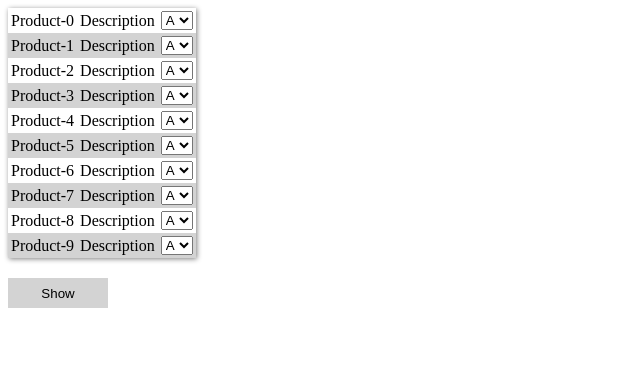
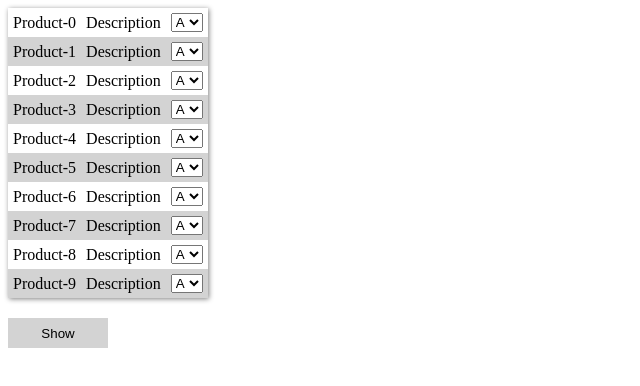
Before and after one commit to angular-play/angular-dropdown, a plain HTML site: page index.html in a window 1280 px wide. Shown: the whole page, without its empty margins (0-640 px from the left). Drawn offline with Linux system fonts and the light colour scheme.

Commit message:
change padding

```diff
--- a/css/style.css
+++ b/css/style.css
@@ -1,8 +1,9 @@
 td {
 /*   background-color: gray; */
   border:none;
-  padding: 3px;
+  padding: 5px;
 }
+
 
 table, tr, th {
   border-collapse: collapse;
@@ -10,7 +11,6 @@ table, tr, th {
 
 table {
   box-shadow: 1px 1px 5px gray;
-  padding: 20px;
 }
 
 tr:nth-child(even) {
```
